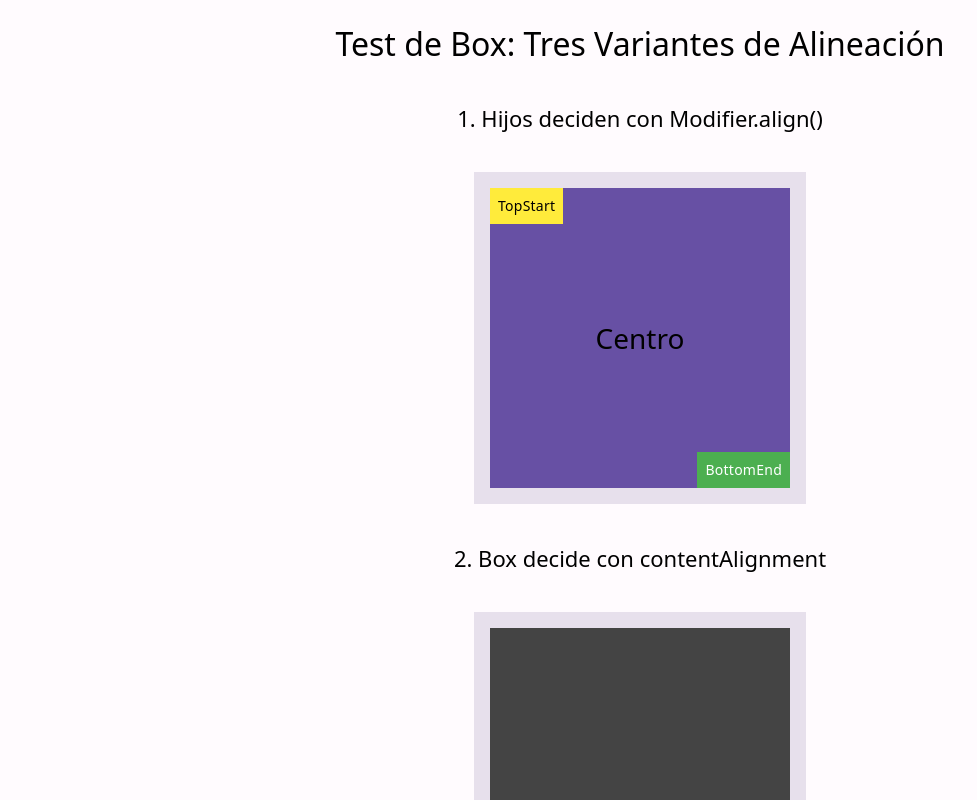
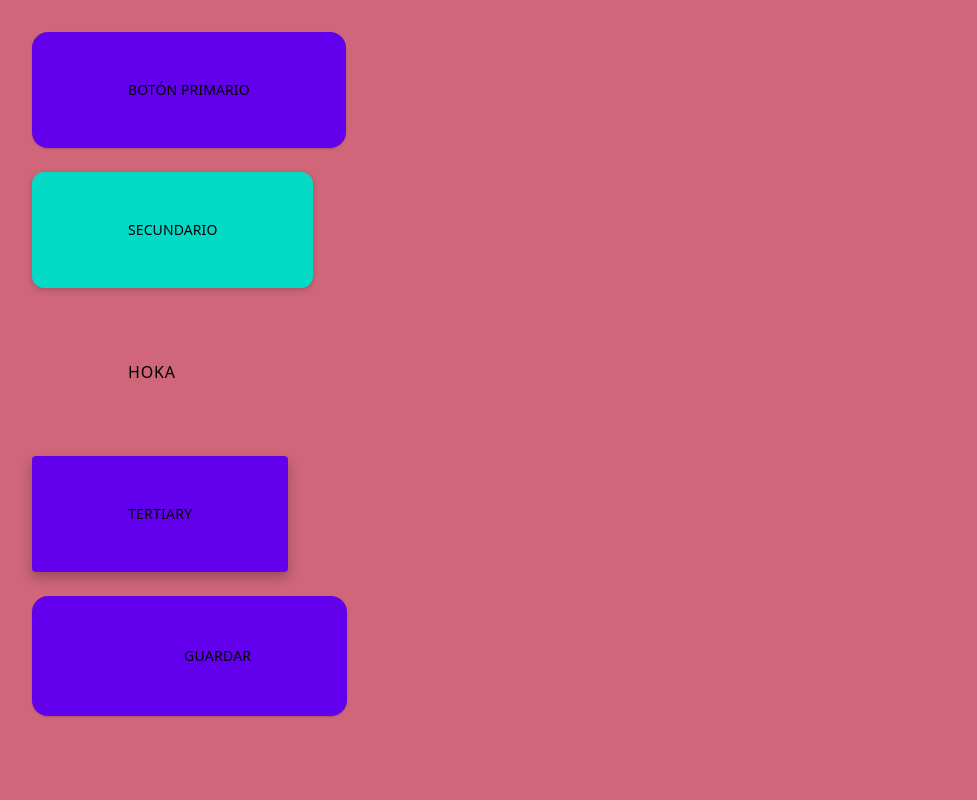
Before and after one commit to danielitoCode/compose_svelted, a Svelte app: page / in a window 1280 px wide. Shown: the whole page, without its empty margins (0-977 px from the left). Built offline with nearby package versions, Linux system fonts and the light colour scheme.

Commit message:
Agregado de componentes y modificadores

```diff
--- a/src/App.svelte
+++ b/src/App.svelte
@@ -1,82 +1,56 @@
 <script lang="ts">
-    import {AppRoot, Box, ColorScheme, Column, ComposeTheme, Row, Surface, Text, TextStyle} from "./lib";
+    import {
+        AppRoot,
+        Box,
+        Button,
+        ColorScheme,
+        Column,
+        ComposeTheme,
+        Row,
+        Spacer,
+        Surface,
+        Text,
+        TextStyle
+    } from "./lib";
     import { Modifier } from "./lib";
-    import {Alignment} from "./lib";
     import {Arrangement} from "./lib";
+    import TonalButton from "./lib/components/TonalButton.svelte";
 </script>
 
 <ComposeTheme mode="system">
     <AppRoot>
         <Surface color={ColorScheme.Surface} modifier={Modifier.fillMaxSize().verticalScroll(true)}>
-            <Column horizontalAlignment={Alignment.CenterHorizontally} modifier={Modifier.padding(24)} verticalArrangement={Arrangement.spacedBy(40)}>
+            <Column modifier={Modifier.padding(32)} verticalArrangement={Arrangement.spacedBy(24)}>
+                <Button onClick={() => console.log("Primario")}>
+                    <Text textStyle={TextStyle.LabelLarge}>BOTÓN PRIMARIO</Text>
+                </Button>
 
-                <Text textStyle={TextStyle.HeadlineLarge}>Test de Box: Tres Variantes de Alineación</Text>
+                <Button
+                        color={ColorScheme.Secondary}
+                        onColor={ColorScheme.OnSecondary}
+                        shape="medium"
+                        elevation="level2"
+                        onClick={() => console.log("Secundario")}
+                >
+                    <Text textStyle={TextStyle.LabelLarge}>SECUNDARIO</Text>
+                </Button>
 
-                <!-- 1. Hijos deciden (como el test anterior) -->
-                <Text textStyle={TextStyle.TitleLarge}>1. Hijos deciden con Modifier.align()</Text>
-                <Surface color={ColorScheme.SurfaceVariant} modifier={Modifier.padding(16)}>
-                    <Box modifier={Modifier.width(300).height(300).background("#444444")}>
-                        <Surface color={ColorScheme.Primary} modifier={Modifier.fillMaxSize()} />
-                        <Text textStyle={TextStyle.HeadlineMedium} color={ColorScheme.OnPrimary} modifier={Modifier.align(Alignment.Center)}>
-                            Centro
-                        </Text>
-                        <Box modifier={Modifier.background("#FFEB3B").padding(8).align(Alignment.TopStart)}>
-                            <Text color="#000">TopStart</Text>
-                        </Box>
-                        <Box modifier={Modifier.background("#4CAF50").padding(8).align(Alignment.BottomEnd)}>
-                            <Text color="#FFF">BottomEnd</Text>
-                        </Box>
-                        <!-- Puedes añadir los otros 7 si quieres -->
-                    </Box>
-                </Surface>
+                <TonalButton>HOKA</TonalButton>
 
-                <!-- 2. Box decide (contentAlignment global) -->
-                <Text textStyle={TextStyle.TitleLarge}>2. Box decide con contentAlignment</Text>
-                <Surface color={ColorScheme.SurfaceVariant} modifier={Modifier.padding(16)}>
-                    <Box
-                            modifier={Modifier.width(300).height(300).background("#444444")}
-                            contentAlignment={Alignment.BottomEnd}
-                    >
-                    <Surface color={ColorScheme.Primary} modifier={Modifier.fillMaxSize()} />
-                    <Text textStyle={TextStyle.BodyLarge} color={ColorScheme.OnPrimary}>
-                        Estoy en BottomEnd (por contentAlignment del Box)
-                    </Text>
-                    <Text textStyle={TextStyle.BodyLarge} color={ColorScheme.OnPrimary}>
-                        Yo también estoy en BottomEnd
-                    </Text>
-                    <Box modifier={Modifier.background("#FFEB3B").padding(8)}>
-                        <Text color="#000">Yo también (sin align)</Text>
-                    </Box>
-                    </Box>
-                </Surface>
+                <Button
+                        color={ColorScheme.Primary}
+                        shape="extraSmall"
+                        elevation="level3"
+                        onClick={() => console.log("Tertiary")}
+                >
+                    <Text>TERTIARY</Text>
+                </Button>
 
-                <!-- 3. Mixto: Box decide, pero hijos overridean -->
-                <Text textStyle={TextStyle.TitleLarge}>3. Mixto: Box decide, pero hijos overridean</Text>
-                <Surface color={ColorScheme.SurfaceVariant} modifier={Modifier.padding(16)}>
-                    <Box
-                            modifier={Modifier.width(300).height(300).background("#444444")}
-                            contentAlignment={Alignment.BottomEnd}
-                    >
-                    <Surface color={ColorScheme.Primary} modifier={Modifier.fillMaxSize()} />
-
-                    <Text textStyle={TextStyle.BodyLarge} color={ColorScheme.OnPrimary}>
-                        Default: BottomEnd
-                    </Text>
-
-                    <Text
-                            textStyle={TextStyle.BodyLarge}
-                            color="#000"
-                            modifier={Modifier.background("#FFEB3B").padding(12).align(Alignment.TopStart)}
-                    >
-                        Override: TopStart
-                    </Text>
-
-                    <Box modifier={Modifier.background("#4CAF50").padding(12).align(Alignment.Center)}>
-                        <Text color="#FFF">Override: Centro</Text>
-                    </Box>
-                    </Box>
-                </Surface>
-
+                <Button onClick={() => console.log("Con icon")}>
+                    <!-- Icono placeholder -->
+                    <Box modifier={Modifier.background(ColorScheme.OnPrimary).width(24).height(24)} />
+                    <Text>GUARDAR</Text>
+                </Button>
             </Column>
         </Surface>
     </AppRoot>
--- /dev/null
+++ b/src/lib/components/Button.svelte
@@ -0,0 +1,33 @@
+<script lang="ts">
+    import { Modifier } from "../core/modifier/Modifier";
+    import { resolveColor } from "../core/theme/resolve";
+    import { ColorScheme, type ColorToken } from "../core/theme/ColorScheme";
+
+    export let onClick: () => void = () => {};
+    export let modifier: Modifier = Modifier.empty();
+
+    export let color: ColorToken | string = "primary";  // string literal
+    export let onColor: ColorToken | string = "onPrimary";  // string literal
+
+    export let shape: "none" | "extraSmall" | "small" | "medium" | "large" = "large";
+    export let elevation: "level0" | "level1" | "level2" | "level3" | "level4" = "level1";
+
+    $: backgroundColor = typeof color === "string" ? resolveColor(color as ColorToken) : color;
+    $: contentColor = typeof onColor === "string" ? resolveColor(onColor as ColorToken) : onColor;
+    $: borderRadius = `var(--md-sys-shape-${shape})`;
+    $: boxShadow = `var(--md-sys-elevation-${elevation})`;
+</script>
+
+<button
+        on:click={onClick}
+        class="border-0 cursor-pointer flex items-center justify-center gap-8 px-24 py-12 font-medium tracking-wider transition-all hover:opacity-90 active:scale-95"
+        style={`
+    background: ${backgroundColor};
+    color: ${contentColor};
+    border-radius: ${borderRadius};
+    box-shadow: ${boxShadow};
+    ${modifier.toStyle()}
+  `}
+>
+    <slot />
+</button>
--- /dev/null
+++ b/src/lib/components/Spacer.svelte
@@ -0,0 +1,11 @@
+<script lang="ts">
+    import { Modifier } from "../core/modifier/Modifier";
+
+    /**
+     * Spacer: ocupa espacio vacío.
+     * Uso: <Spacer modifier={Modifier.height(16)} /> o width()
+     */
+    export let modifier: Modifier = Modifier.empty();
+</script>
+
+<div style={modifier.toStyle()}></div>
--- a/src/lib/components/Text.svelte
+++ b/src/lib/components/Text.svelte
@@ -2,24 +2,22 @@
     import { Modifier } from "../core/modifier/Modifier";
     import { resolveTextStyle, resolveColor } from "../core/theme/resolve";
     import type { TextStyleToken } from "../core/theme/TextStyle";
-    import {ColorScheme, type ColorToken} from "../core/theme/ColorScheme";
+    import { ColorScheme, type ColorToken } from "../core/theme/ColorScheme";
 
     export let modifier: Modifier = Modifier.empty();
     export let textStyle: TextStyleToken = "bodyMedium";
-    // Color puede ser token del tema o un color directo (hex, rgb, named...)
-    export let color: ColorToken | string = ColorScheme.OnSurface;
 
-    // Resolvemos el color: si es token → var(--...), si es string directo → lo usamos tal cual
-    $: finalColor = typeof color === "string" ? color : resolveColor(color);
+    // Aceptamos token o string directo
+    export let color: ColorToken | string = "onSurface";  // string literal por defecto
+
+    // Usamos la misma lógica que Surface (que ya funciona)
+    $: resolvedColor = typeof color === "string" ? resolveColor(color as ColorToken) : color;
 </script>
 
-<p
-        class="block m-0"
-        style={`
-    ${resolveTextStyle(textStyle)};
-    color:${finalColor};
-    ${modifier.toStyle()}
-  `}
->
+<p class="block m-0" style={`
+  ${resolveTextStyle(textStyle)};
+  color: ${resolvedColor};
+  ${modifier.toStyle()}
+`}>
     <slot />
 </p>
--- /dev/null
+++ b/src/lib/components/TonalButton.svelte
@@ -0,0 +1,34 @@
+<script lang="ts">
+    import { Modifier } from "../core/modifier/Modifier";
+    import { resolveColor } from "../core/theme/resolve";
+    import { ColorScheme, type ColorToken } from "../core/theme/ColorScheme";
+
+    export let onClick: () => void = () => {};
+    export let modifier: Modifier = Modifier.empty();
+
+    // Defaults para TonalButton (secundario suave)
+    export let color: ColorToken | string = "secondaryContainer";
+    export let onColor: ColorToken | string = "onSecondaryContainer";
+
+    export let shape: "none" | "extraSmall" | "small" | "medium" | "large" = "large";
+    export let elevation: "level0" | "level1" | "level2" | "level3" | "level4" = "level0";  // Tonal suele ser sin elevación
+
+    $: backgroundColor = typeof color === "string" ? resolveColor(color as ColorToken) : color;
+    $: contentColor = typeof onColor === "string" ? resolveColor(onColor as ColorToken) : onColor;
+    $: borderRadius = `var(--md-sys-shape-${shape})`;
+    $: boxShadow = `var(--md-sys-elevation-${elevation})`;
+</script>
+
+<button
+        on:click={onClick}
+        class="border-0 cursor-pointer flex items-center justify-center gap-8 px-24 py-12 font-medium tracking-wider transition-all hover:opacity-90 active:scale-95"
+        style={`
+    background: ${backgroundColor};
+    color: ${contentColor};
+    border-radius: ${borderRadius};
+    box-shadow: ${boxShadow};
+    ${modifier.toStyle()}
+  `}
+>
+    <slot />
+</button>
--- a/src/lib/core/modifier/Modifier.ts
+++ b/src/lib/core/modifier/Modifier.ts
@@ -62,6 +62,10 @@ export const Modifier = {
         return new ModifierImpl().weight(weight, fill);
     },
 
+    weightNoFill(weight: number): ModifierImpl {
+        return this.weight(weight, false);
+    },
+
     marginTop(value: number, unit = 'px'): ModifierImpl {
         return new ModifierImpl().marginTop(value, unit);
     }
--- a/src/lib/index.ts
+++ b/src/lib/index.ts
@@ -9,6 +9,8 @@ export { default as Text } from "./components/Text.svelte";
 export { default as Column } from "./components/layouts/Column.svelte";
 export { default as Row } from "./components/layouts/Row.svelte";
 export { default as Box } from "./components/layouts/Box.svelte";
+export { default as Spacer } from "./components/Spacer.svelte"
+export { default as Button } from "./components/Button.svelte"
 
 // =========================
 // TOKENS / API (TS only)
```
Also changed, not shown: src/lib/core/theme/defaults/darkColors.ts (+11 -17 lines), src/lib/core/theme/defaults/lightColors.ts (+10 -16 lines).
